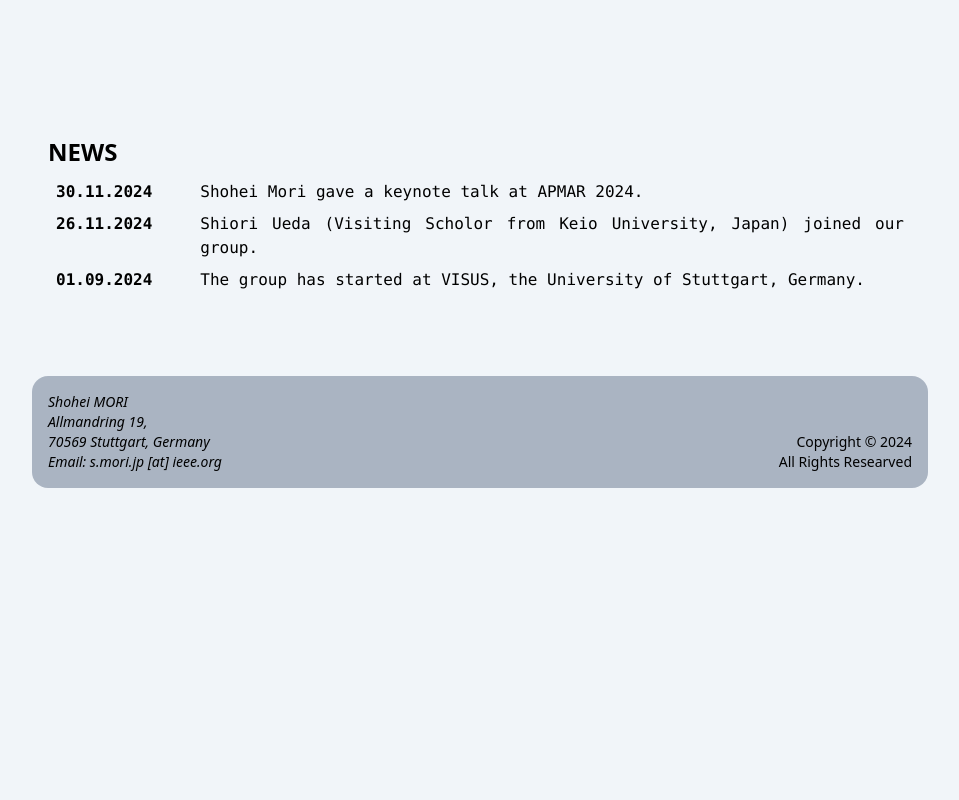
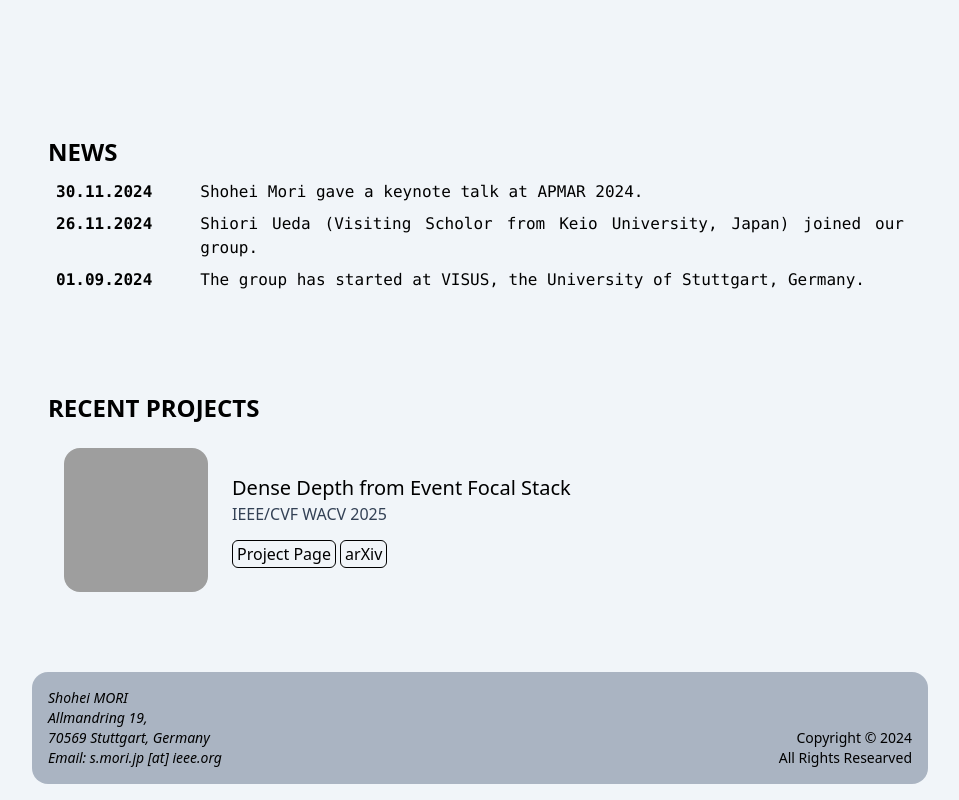
Before and after one commit to mediated-reality/mediated-reality.github.io, a website: page docs/index.html in a window 1280 px wide. Shown: the part 722-1522 px from the top of the page, without its empty margins (160-1119 px from the left). Before the commit the page ends 1226 px from the top, so only its background shows below. Drawn offline with Linux system fonts and the light colour scheme; grey boxes are pictures that could not be loaded.

```diff
--- a/docs/index.html
+++ b/docs/index.html
@@ -95,6 +95,35 @@
                 </div>
             </div>
         </section>
+
+
+        <!--
+            recent projects
+        -->
+        <section id="projects" class="px-4 py-12 justify-center">
+            <div class="text-2xl font-bold pb-2 md:text-left text-center">
+                RECENT PROJECTS
+            </div>
+            <figure class="sm:flex pt-4 group">
+                <div class="relative sm:flex items-center">
+                    <img class="w-36 h-36 rounded-2xl mx-auto sm:mx-4" src="https://mugichoko445.github.io/assets/img/projects/horikawa_wacv25.jpg" alt="horikawa_wacv25.jpg" width="256" height="256">
+                    <div class="relative pt-6 sm:p-2 p-2 text-center sm:text-left">
+                        <figcaption>
+                            <div class="text-xl">
+                                Dense Depth from Event Focal Stack
+                            </div>
+                            <div class="text-slate-700 dark:text-slate-500">
+                                IEEE/CVF WACV 2025
+                            </div>
+                            <div class="dark:text-white pt-4">
+                                <a class="border border-black dark:border-white rounded-md font-thin px-1 py-0.5 hover:opacity-90" href="https://mediated-reality.github.io/projects/horikawa_wacv25" target="_blank">Project Page</a>
+                                <a class="border border-black dark:border-white rounded-md font-thin px-1 py-0.5 hover:opacity-90" href="http://arxiv.org/abs/2412.08120" target="_blank">arXiv</a>
+                            </div>
+                        </figcaption>
+                    </div>
+                </div>
+            </figure>
+        </section>
     </main>
 
     <footer id="footer" class="dark:text-white text-sm">
```
Also changed, not shown: docs/team.html (+4 -2 lines), docs/assets/members/dieter_schmalstieg.jpg, docs/assets/members/smori_square.jpg, docs/css/style.css.
